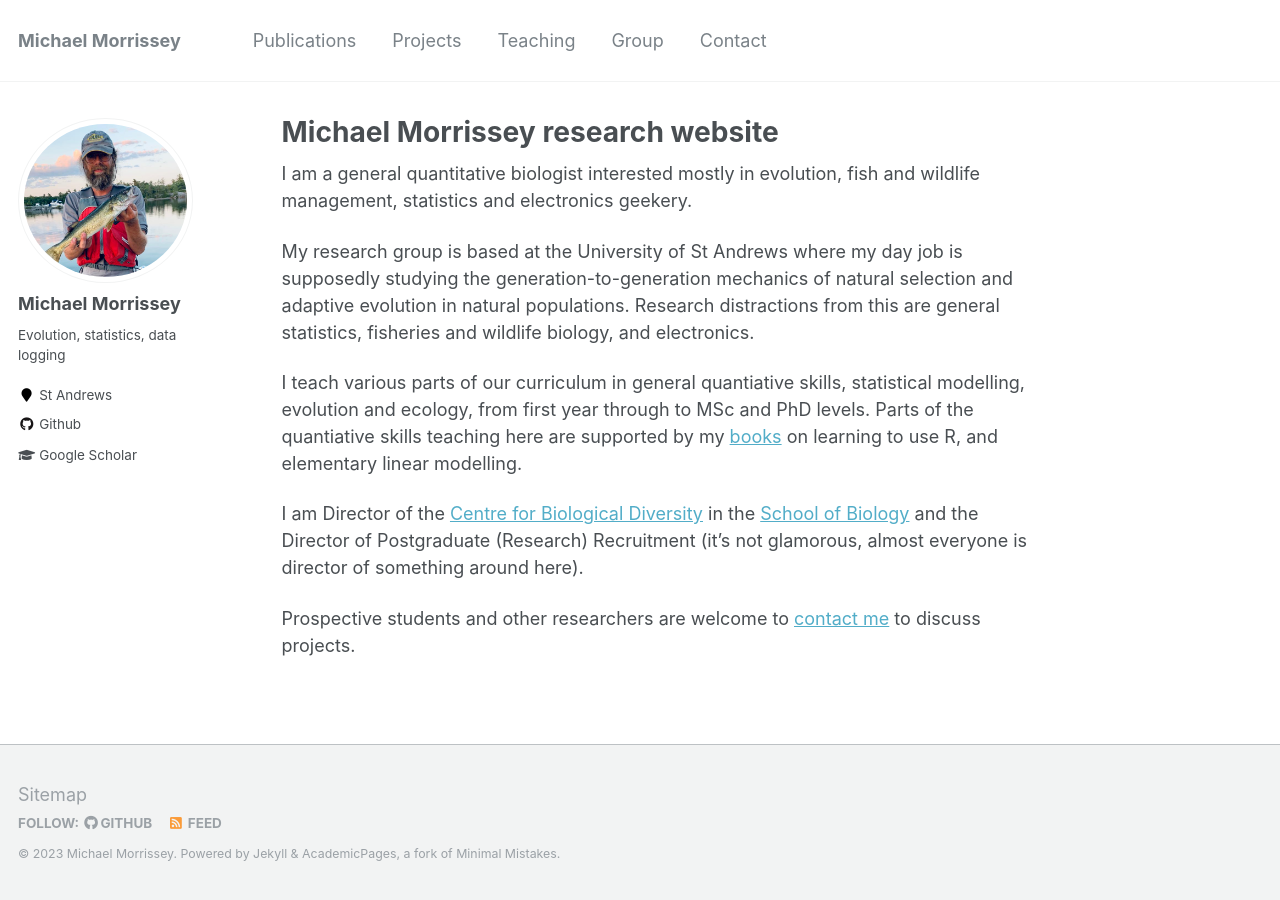
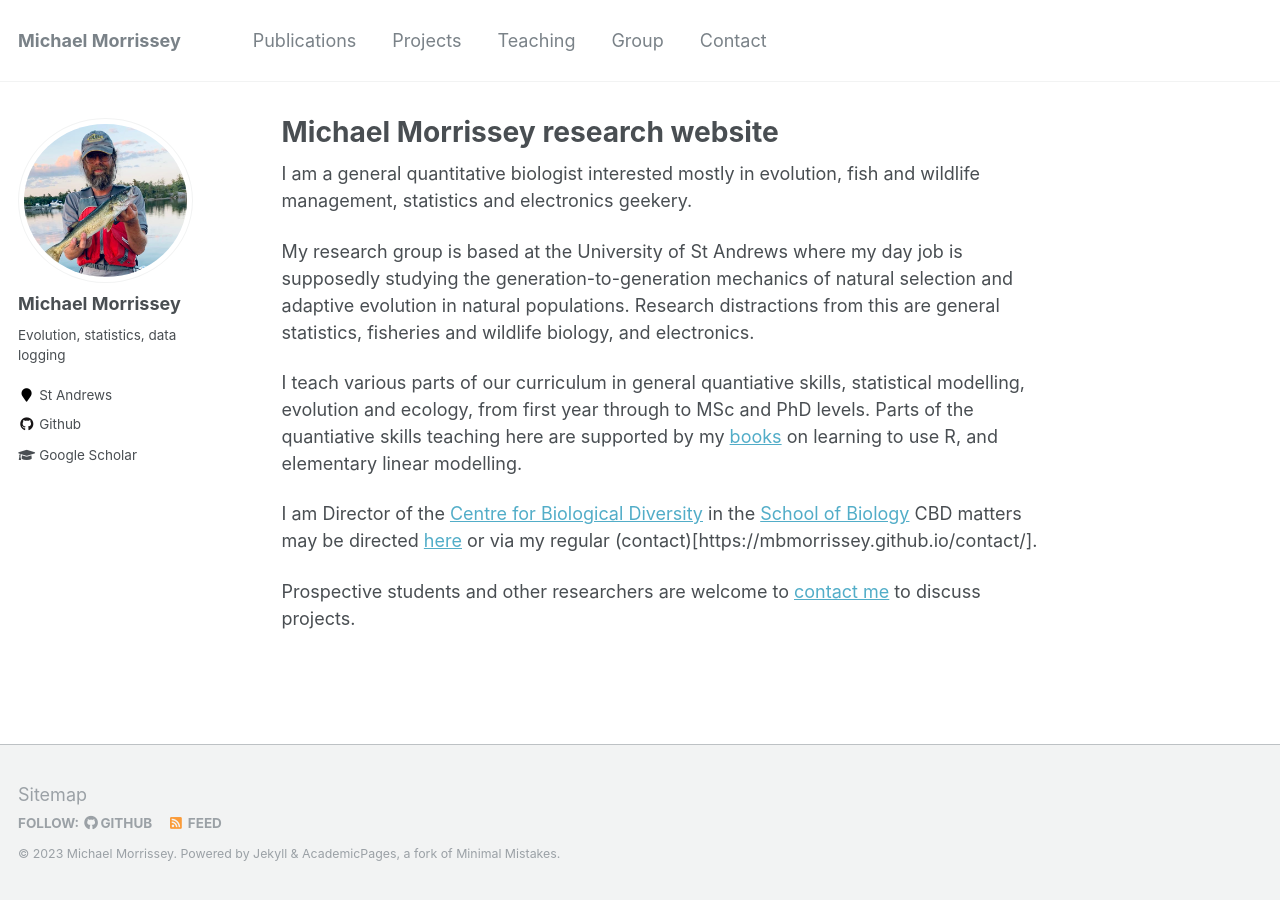
Before and after one commit to mbmorrissey/mbmorrissey.github.io, a Jekyll site: the page built from _pages/about.md, in a window 1280 px wide. Built offline with Jekyll 4.4.1, drawn with Linux system fonts in a browser that asks for light colours.

Commit message:
Update about.md

```diff
--- a/_pages/about.md
+++ b/_pages/about.md
@@ -14,6 +14,6 @@ My research group is based at the University of St Andrews where my day job is s
 
 I teach various parts of our curriculum in general quantiative skills, statistical modelling, evolution and ecology, from first year through to MSc and PhD levels.  Parts of the quantiative skills teaching here are supported by my [books](/teaching) on learning to use R, and elementary linear modelling.
 
-I am Director of the [Centre for Biological Diversity](https://biology.st-andrews.ac.uk/biodiversity/) in the [School of Biology](https://www.st-andrews.ac.uk/biology/) and the Director of Postgraduate (Research) Recruitment (it's not glamorous, almost everyone is director of something around here).
+I am Director of the [Centre for Biological Diversity](https://biology.st-andrews.ac.uk/biodiversity/) in the [School of Biology](https://www.st-andrews.ac.uk/biology/) CBD matters may be directed [here](mailto:cbd.director@st-andrews.ac.uk) or via my regular (contact)[https://mbmorrissey.github.io/contact/].
 
 Prospective students and other researchers are welcome to [contact me](https://mbmorrissey.github.io/contact/) to discuss projects.
```
